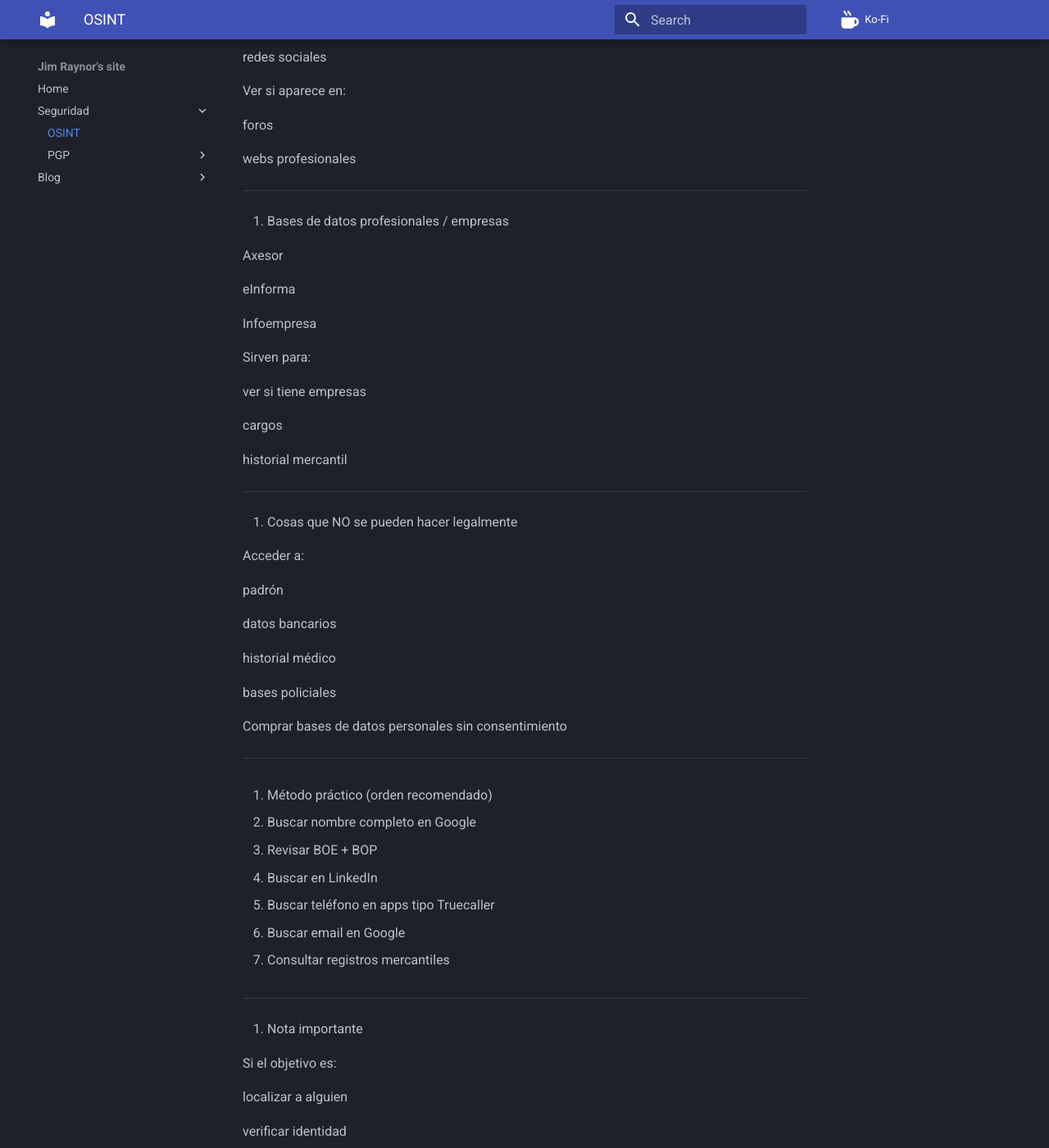
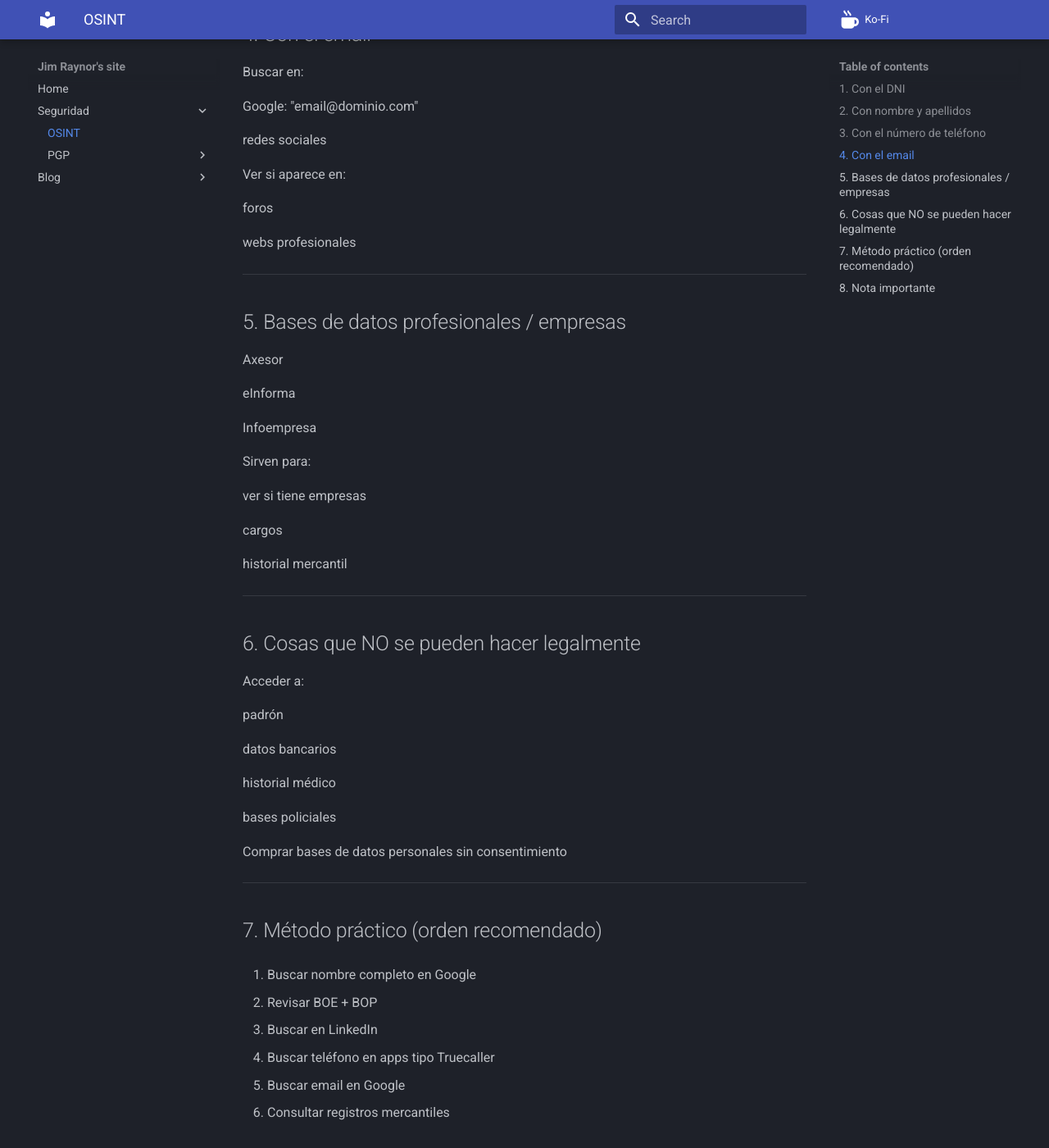
Before and after one commit to jimraynor88/blog, an MkDocs documentation site: the page built from docs/Seguridad/OSINT.md, in a window 1280 px wide and 1400 px high, scrolled down 1958 px. Shown: the whole window at 82% size. Built offline with MkDocs 1.6.1 and Material for MkDocs 9.7.7, drawn with Linux system fonts in a browser that asks for light colours; some of the changed text lies outside the part shown.

Commit message:
Update OSINT.md

```diff
--- a/docs/Seguridad/OSINT.md
+++ b/docs/Seguridad/OSINT.md
@@ -18,7 +18,7 @@ Aun así, hay métodos legales y prácticos según el tipo de dato:
 
 ---
 
-1. Con el DNI
+## 1. Con el DNI
 
 El DNI no es consultable públicamente en España.
 
@@ -45,11 +45,9 @@ Si la persona es administrador de empresa
 Se busca por nombre (no directamente por DNI)
 
 
-
-
 ---
 
-2. Con nombre y apellidos
+## 2. Con nombre y apellidos
 
 Es la vía más útil.
 
@@ -78,10 +76,9 @@ LinkedIn
 Facebook
 
 
-
 ---
 
-3. Con el número de teléfono
+## 3. Con el número de teléfono
 
 Truecaller
 
@@ -102,10 +99,9 @@ empresas
 spam reports
 
 
-
 ---
 
-4. Con el email
+## 4. Con el email
 
 Buscar en:
 
@@ -121,11 +117,9 @@ foros
 webs profesionales
 
 
-
-
 ---
 
-5. Bases de datos profesionales / empresas
+## 5. Bases de datos profesionales / empresas
 
 Axesor
 
@@ -143,10 +137,9 @@ cargos
 historial mercantil
 
 
-
 ---
 
-6. Cosas que NO se pueden hacer legalmente
+## 6. Cosas que NO se pueden hacer legalmente
 
 Acceder a:
 
@@ -165,7 +158,7 @@ Comprar bases de datos personales sin consentimiento
 
 ---
 
-7. Método práctico (orden recomendado)
+## 7. Método práctico (orden recomendado)
 
 1. Buscar nombre completo en Google
 
@@ -189,7 +182,7 @@ Comprar bases de datos personales sin consentimiento
 
 ---
 
-8. Nota importante
+## 8. Nota importante
 
 Si el objetivo es:
 
```
